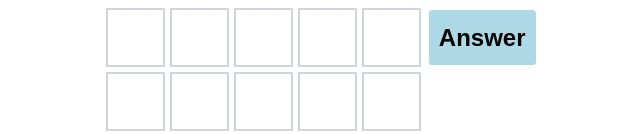
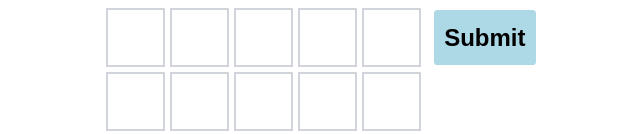
Before and after one commit to imccausl/zombordle, a Next.js app: page / in a window 1280 px wide. Shown: the top 134 px of the page, without its empty margins (377-1017 px from the left). Built offline with nearby package versions, Linux system fonts and the light colour scheme.

Commit message:
styled submit button

```diff
--- a/src/Components/TileBoard/Tile/InputTile/InputTile.styles.ts
+++ b/src/Components/TileBoard/Tile/InputTile/InputTile.styles.ts
@@ -14,10 +14,10 @@ export const VariantBorder = {
     default: '#d2d4dc',
 }
 
-export const TileStyledTextInput = styled.input.attrs(() => ({
+export const TileStyledTextInput = styled.input.attrs({
     type: 'text',
     maxLength: 1,
-}))`
+})`
     margin: 0 5px 0 0;
     padding: 0;
     text-align: center;
--- a/src/Components/TileBoard/TiledInput/TiledInput.styles.ts
+++ b/src/Components/TileBoard/TiledInput/TiledInput.styles.ts
@@ -28,7 +28,7 @@ export const StyledForm = styled(Form)`
     justify-content: center;
 `
 
-export const StyledButton = styled.button`
+export const StyledButton = styled.button.attrs({ tabIndex: -1 })`
     position: absolute;
     display: block;
     margin: 0 0 0 5px;
--- a/src/Components/TileBoard/TiledInput/index.tsx
+++ b/src/Components/TileBoard/TiledInput/index.tsx
@@ -227,7 +227,7 @@ const TiledInput: React.FC<TiledInputProps> = ({ value, length, onSubmit }) => {
             <FormState validateOnBlur={true} onSubmit={handleOnSubmit}>
                 <StyledForm>
                     {tiledInput}
-                    <StyledButton type="submit">Answer</StyledButton>
+                    <StyledButton type="submit">Submit</StyledButton>
                 </StyledForm>
             </FormState>
         </TileInputGroup>
```
